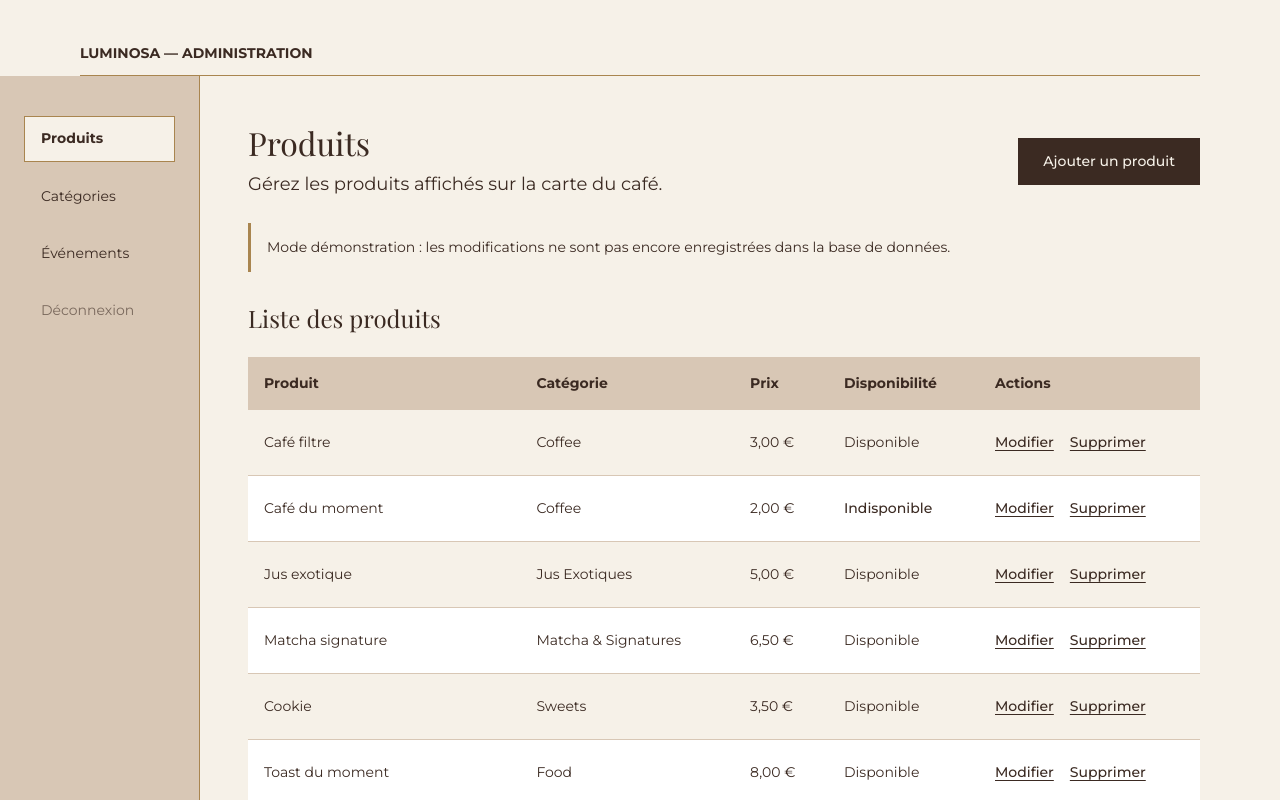
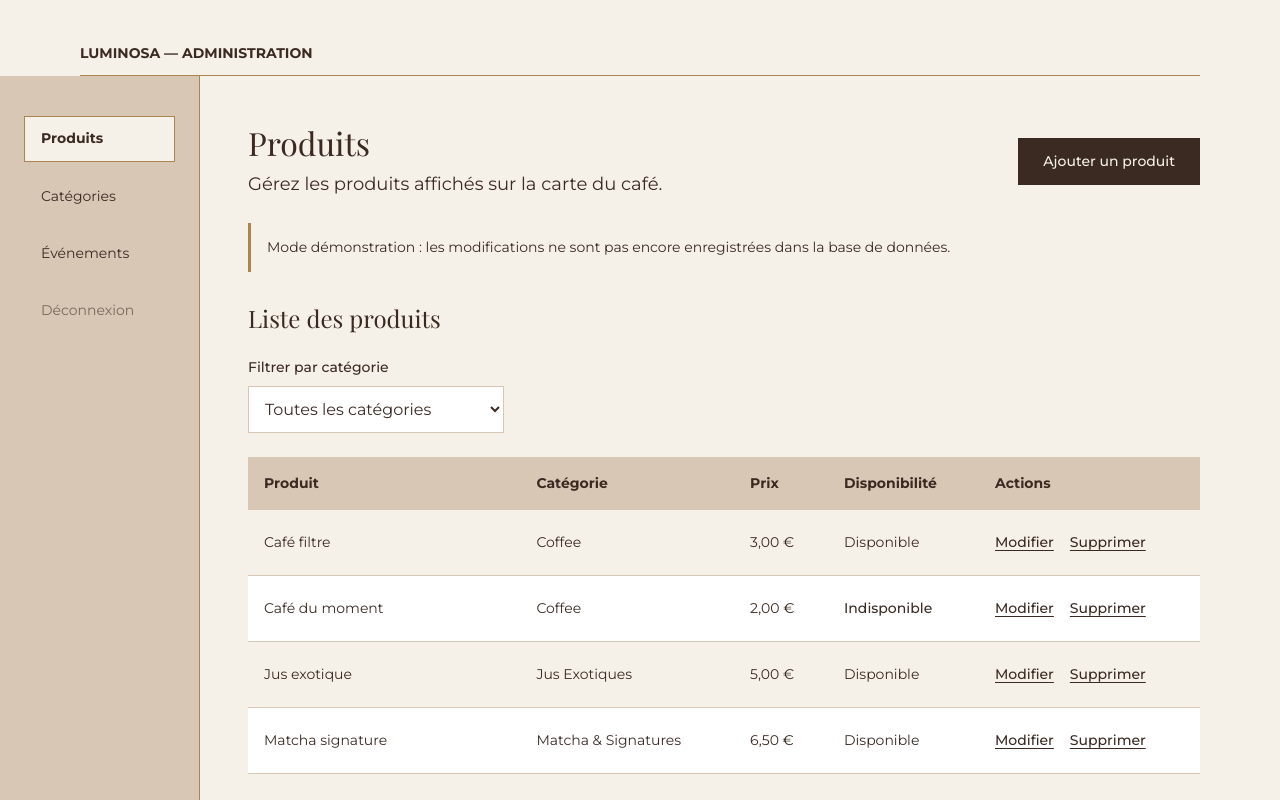
Before and after one commit to Juanrojasdc/luminosa-cafe, a React (Vite) app in the folder frontend/: page /admin/products in a window 1280 px wide. Shown: the top 800 px of the page. Built offline with nearby package versions, Linux system fonts and the light colour scheme.

Commit message:
feat: agregar filtro por categoría en la página de administración de productos

```diff
--- a/frontend/src/pages/admin/AdminProductsPage.jsx
+++ b/frontend/src/pages/admin/AdminProductsPage.jsx
@@ -24,6 +24,19 @@ function AdminProductsPage() {
   const [productToDelete, setProductToDelete] = useState(null);
 
   const [formKey, setFormKey] = useState(0);
+
+  // Categoría seleccionada para filtrar la lista de productos.
+  // El valor vacío representa todas las categorías.
+  const [selectedCategoryId, setSelectedCategoryId] = useState("");
+
+  // El filtro afecta únicamente a la visualización.
+  // No modifica ni elimina productos del estado original.
+  const filteredProducts =
+    selectedCategoryId === ""
+      ? products
+      : products.filter(
+          (product) => String(product.categoryId) === selectedCategoryId,
+        );
 
   // Muestra un formulario vacío para crear un producto.
   function handleAddProduct() {
@@ -180,8 +193,33 @@ function AdminProductsPage() {
           Liste des produits
         </h2>
 
+        {/* Filtro por categoría */}
+        <div className="admin-products__filter">
+          <label htmlFor="admin-products-category-filter">
+            Filtrer par catégorie
+          </label>
+
+          <select
+            id="admin-products-category-filter"
+            value={selectedCategoryId}
+            onChange={(event) => setSelectedCategoryId(event.target.value)}
+          >
+            <option value="">Toutes les catégories</option>
+
+            {categories.map((category) => (
+              <option key={category.id} value={String(category.id)}>
+                {category.name}
+              </option>
+            ))}
+          </select>
+        </div>
+
         {products.length === 0 ? (
           <p className="admin-products__empty">Aucun produit pour le moment.</p>
+        ) : filteredProducts.length === 0 ? (
+          <p className="admin-products__empty">
+            Aucun produit dans cette catégorie.
+          </p>
         ) : (
           <>
             {/* Tabla para escritorio */}
@@ -198,7 +236,7 @@ function AdminProductsPage() {
                 </thead>
 
                 <tbody>
-                  {products.map((product) => (
+                  {filteredProducts.map((product) => (
                     <tr key={product.id}>
                       <td>{product.name}</td>
 
@@ -244,7 +282,7 @@ function AdminProductsPage() {
 
             {/* Tarjetas para móvil */}
             <div className="admin-products__cards">
-              {products.map((product) => (
+              {filteredProducts.map((product) => (
                 <article className="admin-products__card" key={product.id}>
                   <h3>{product.name}</h3>
 
--- a/frontend/src/styles/pages/_admin-products.scss
+++ b/frontend/src/styles/pages/_admin-products.scss
@@ -66,6 +66,40 @@
     font-family: vars.$font-heading;
     font-size: 1.5rem;
     font-weight: vars.$font-weight-regular;
+  }
+
+  // Filtro de productos por categoría
+
+  &__filter {
+    display: flex;
+    flex-direction: column;
+    gap: 0.5rem;
+    width: 100%;
+    margin-bottom: 1.5rem;
+
+    label {
+      font-family: vars.$font-body;
+      font-size: 0.875rem;
+      font-weight: vars.$font-weight-medium;
+    }
+
+    select {
+      width: 100%;
+      min-height: 2.75rem;
+      padding: 0.75rem;
+      border: 1px solid vars.$color-beige;
+      border-radius: 0;
+      background-color: #fff;
+      color: vars.$color-brown;
+      font-family: vars.$font-body;
+      font-size: 1rem;
+      cursor: pointer;
+
+      &:focus-visible {
+        outline: 2px solid vars.$color-gold;
+        outline-offset: 3px;
+      }
+    }
   }
 
   &__empty {
@@ -158,6 +192,10 @@
       flex-direction: row;
       justify-content: space-between;
       align-items: center;
+    }
+
+    &__filter {
+      width: 16rem;
     }
 
     &__table-wrapper {
```
